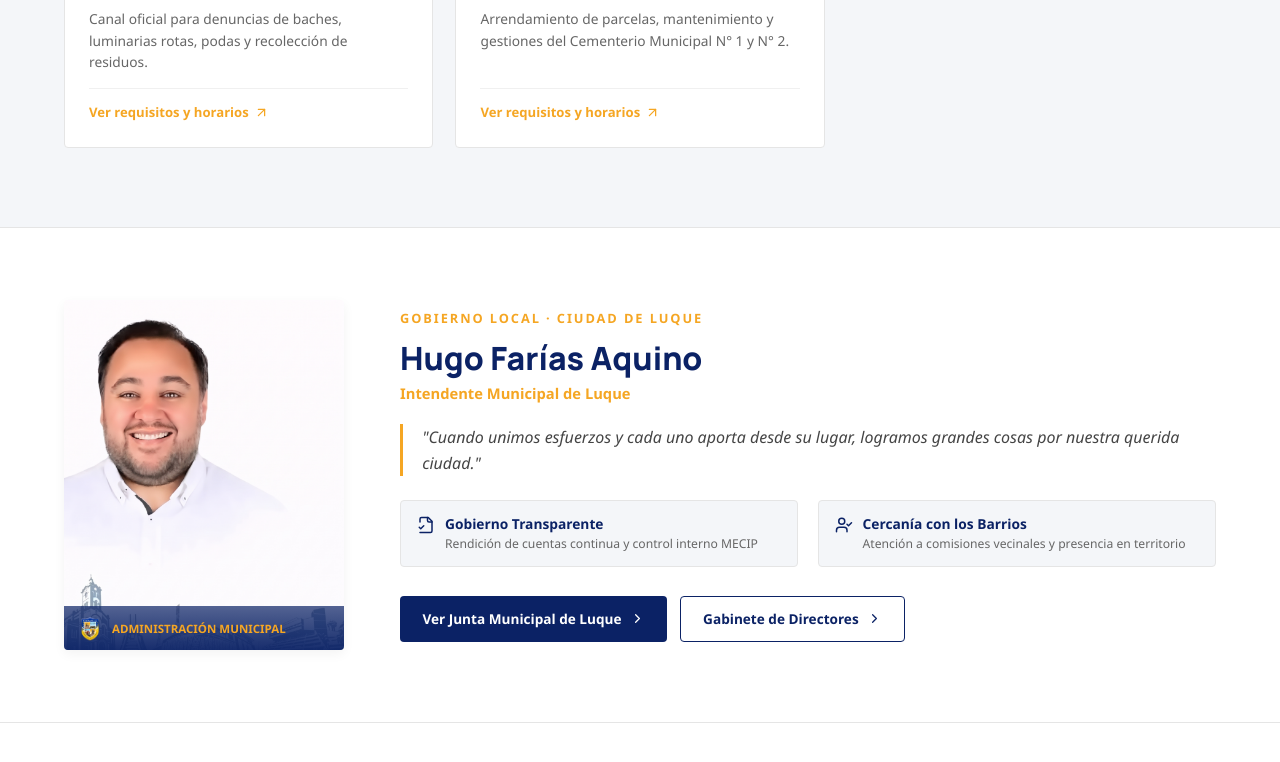
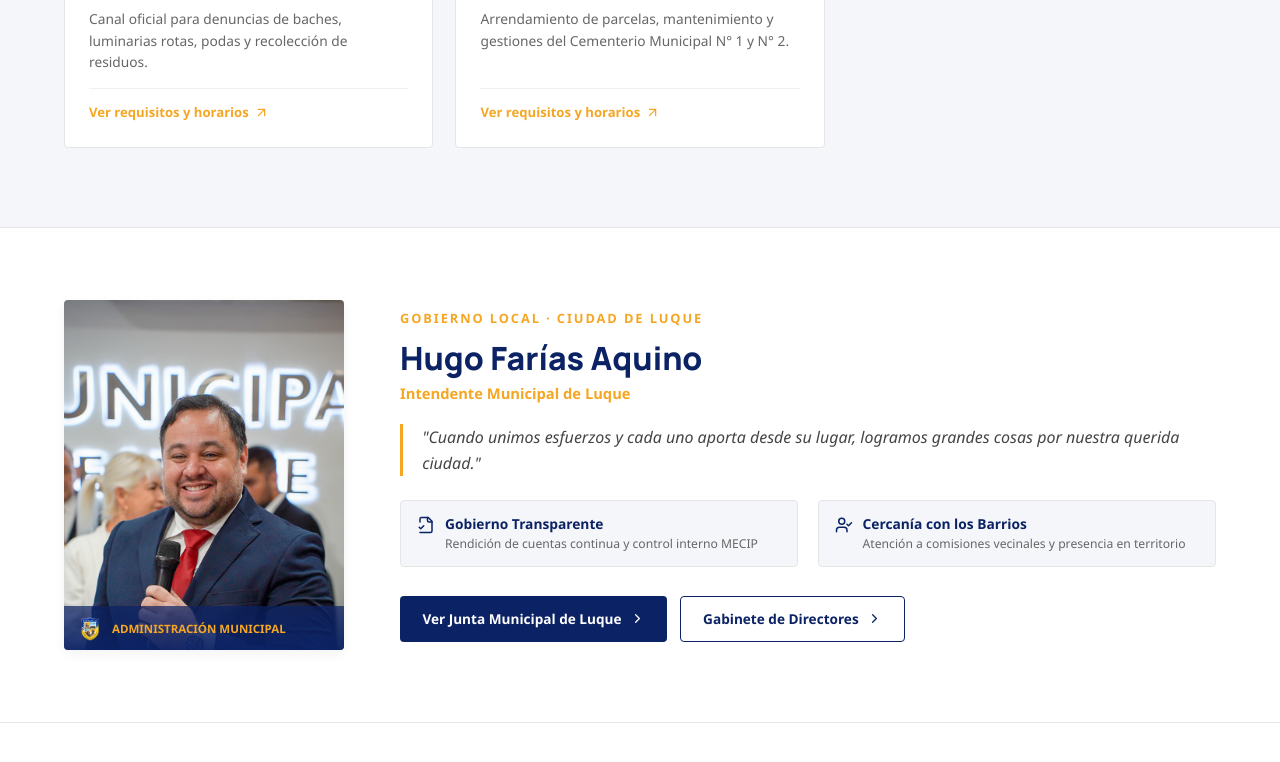
Before and after one commit to FrancoGimenezO/luque-digital-2, a React (Vite) app: page / in a window 1280 px wide. Shown: the part 2469-3231 px from the top of the page. Built offline with nearby package versions, Linux system fonts and the light colour scheme.

Commit message:
fix(gobierno): update intendente photo to Hugo Farias.jpeg

```diff
--- a/src/data/content.js
+++ b/src/data/content.js
@@ -184,5 +184,5 @@ export const mayorInfo = {
   title: 'Intendente Municipal de Luque',
   period: 'Período Constitucional de Gobierno',
   quote: '"Cuando unimos esfuerzos y cada uno aporta desde su lugar, logramos grandes cosas por nuestra querida ciudad."',
-  image: '/farias.jpg',
+  image: '/Hugo Farias.jpeg',
 };
```
Also changed, not shown: public/Hugo Farias.jpeg (added).
